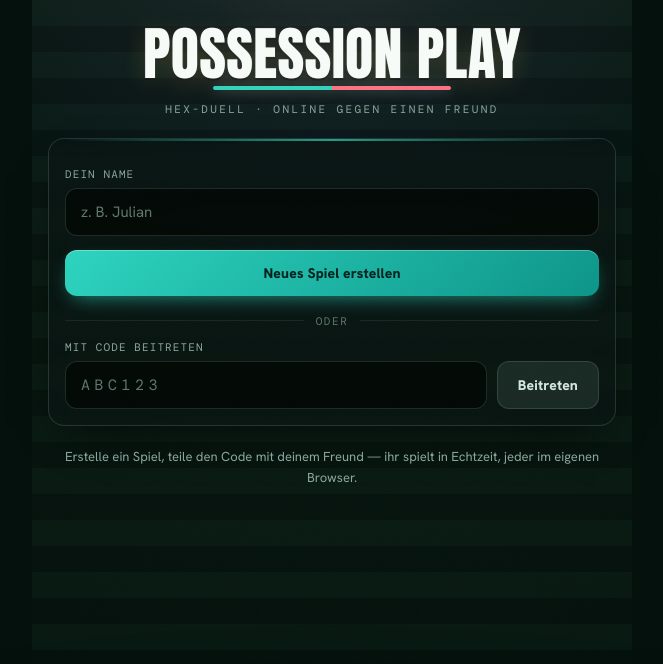
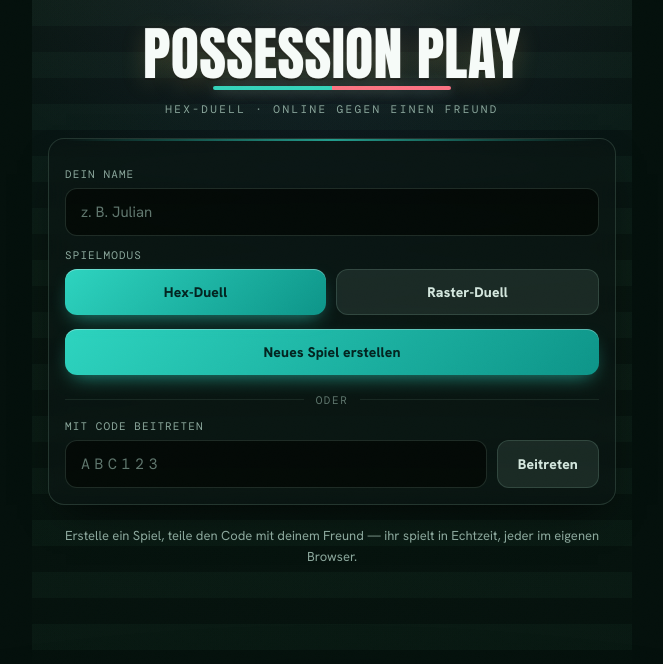
Before and after one commit to Jul-27/Possesion-Play, a React (Vite) app: page / in a window 1280 px wide. Shown: the top 664 px of the page, without its empty margins (308-971 px from the left). Built offline with nearby package versions, Linux system fonts and the light colour scheme; no server answers.

Commit message:
feat: Lobby-Modus-Auswahl (Hex/Raster)

```diff
--- a/src/Lobby.jsx
+++ b/src/Lobby.jsx
@@ -1,9 +1,10 @@
 import { useState } from "react";
 import { supabase, getClientId, getSavedName, saveName } from "./supabaseClient.js";
-import { buildBoardSerial, genCode, START_SECONDS } from "./gameData.js";
+import { buildBoardSerial, buildGridSerial, genCode, START_SECONDS } from "./gameData.js";
 
 export default function Lobby({ onEnter }) {
   const [name, setName] = useState(getSavedName());
+  const [mode, setMode] = useState("hex"); // "hex" | "grid"
   const [joinCode, setJoinCode] = useState("");
   const [busy, setBusy] = useState(false);
   const [error, setError] = useState("");
@@ -17,14 +18,14 @@ export default function Lobby({ onEnter }) {
       saveName(myName);
       const { error } = await supabase.from("games").insert({
         code,
-        board: buildBoardSerial(),
+        board: mode === "grid" ? buildGridSerial() : buildBoardSerial(),
         owners: {},
         turn: 1,
         status: "waiting",
         host_id: me,
         guest_id: null,
         names: { 1: myName, 2: "Spieler 2" },
-        last_move: null,
+        last_move: mode === "grid" ? { picksAll: {} } : null,
         clocks: { 1: START_SECONDS, 2: START_SECONDS, started: null, timeout: null },
         updated_at: new Date().toISOString(),
       });
@@ -80,6 +81,12 @@ export default function Lobby({ onEnter }) {
         <input className="field" placeholder="z. B. Julian" value={name} maxLength={20}
           onChange={(e) => setName(e.target.value)} />
 
+        <label className="lobLabel">Spielmodus</label>
+        <div className="inrow">
+          <button type="button" className={`btn ${mode === "hex" ? "primary" : "ghost"}`} style={{ flex: 1 }} onClick={() => setMode("hex")}>Hex-Duell</button>
+          <button type="button" className={`btn ${mode === "grid" ? "primary" : "ghost"}`} style={{ flex: 1 }} onClick={() => setMode("grid")}>Raster-Duell</button>
+        </div>
+
         <button className="btn primary block" style={{ marginTop: 14 }} disabled={busy} onClick={createGame}>
           Neues Spiel erstellen
         </button>
```
